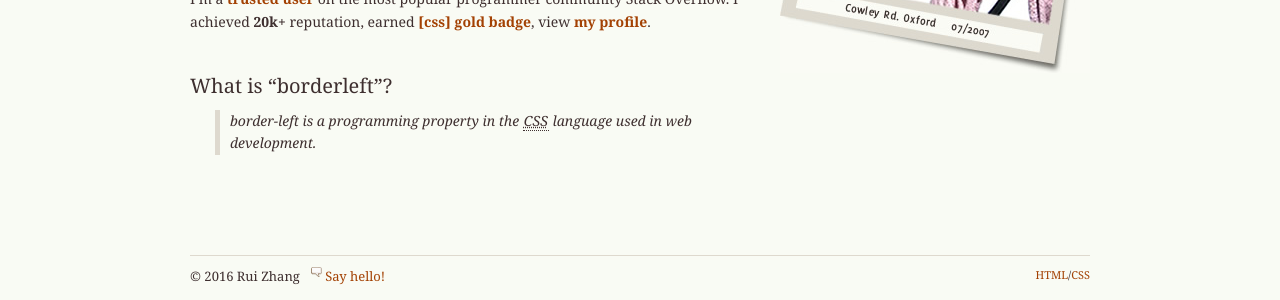
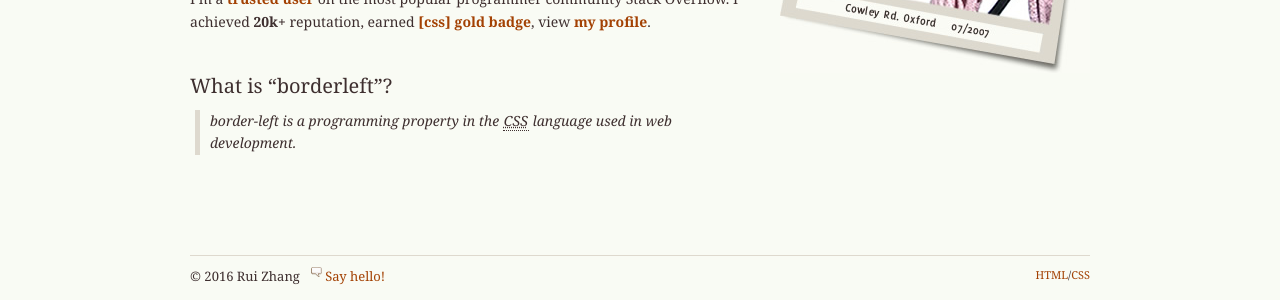
Before and after one commit to borderleft/borderleft.github.io, a Jekyll site: the page built from about/index.html, in a window 1280 px wide. Shown: the part 399-699 px from the top of the page. Built offline with Jekyll 4.4.1, drawn with Linux system fonts in a browser that asks for light colours.

Commit message:
Minor updates

```diff
--- a/assets/css/main.css
+++ b/assets/css/main.css
@@ -382,13 +382,6 @@
     margin-bottom: 40px;
 }
 
-.introduce .session ul {
-    border-left: 5px solid #ded9ce;
-    padding-left: 10px;
-    margin-left: 25px;
-    overflow: hidden;
-}
-
 .introduce .first {
     font-size: 16px;
     line-height: 1.4;
@@ -405,6 +398,13 @@
     font-weight: normal;
     line-height: 1;
     margin: -4px 5px 10px 0;
+}
+
+.introduce .session ul {
+    border-left: 5px solid #ded9ce;
+    padding-left: 10px;
+    margin-left: 5px;
+    overflow: hidden;
 }
 
 .introduce .third li {
```
